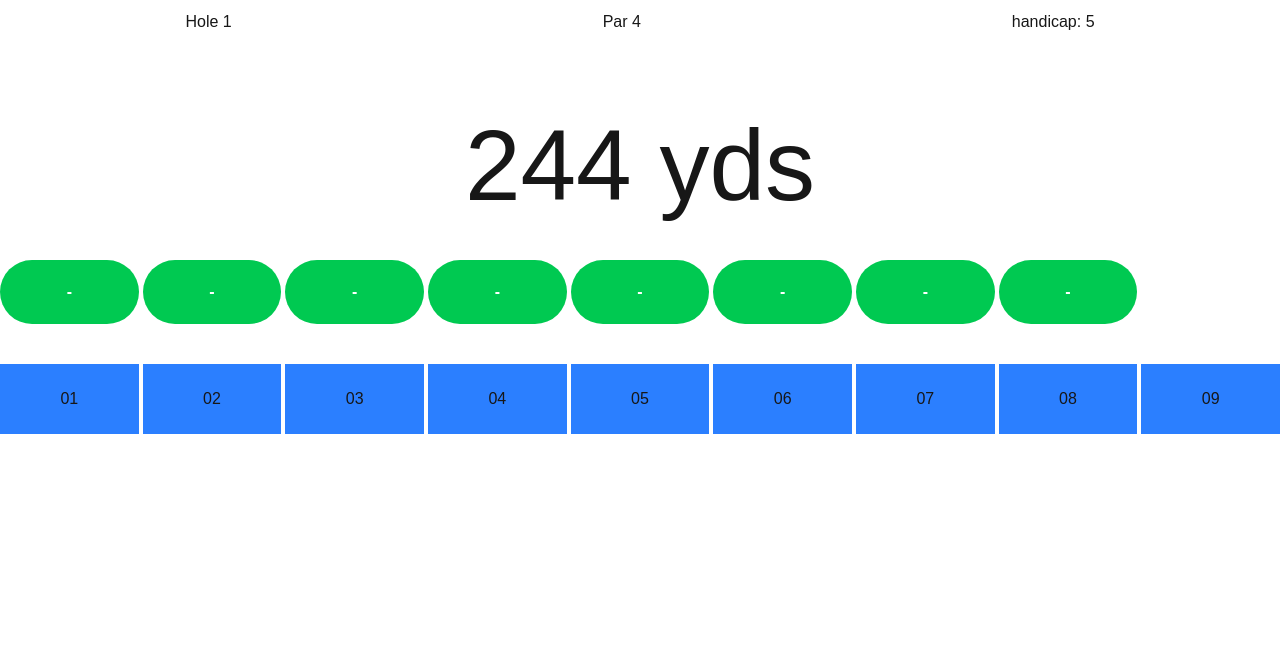
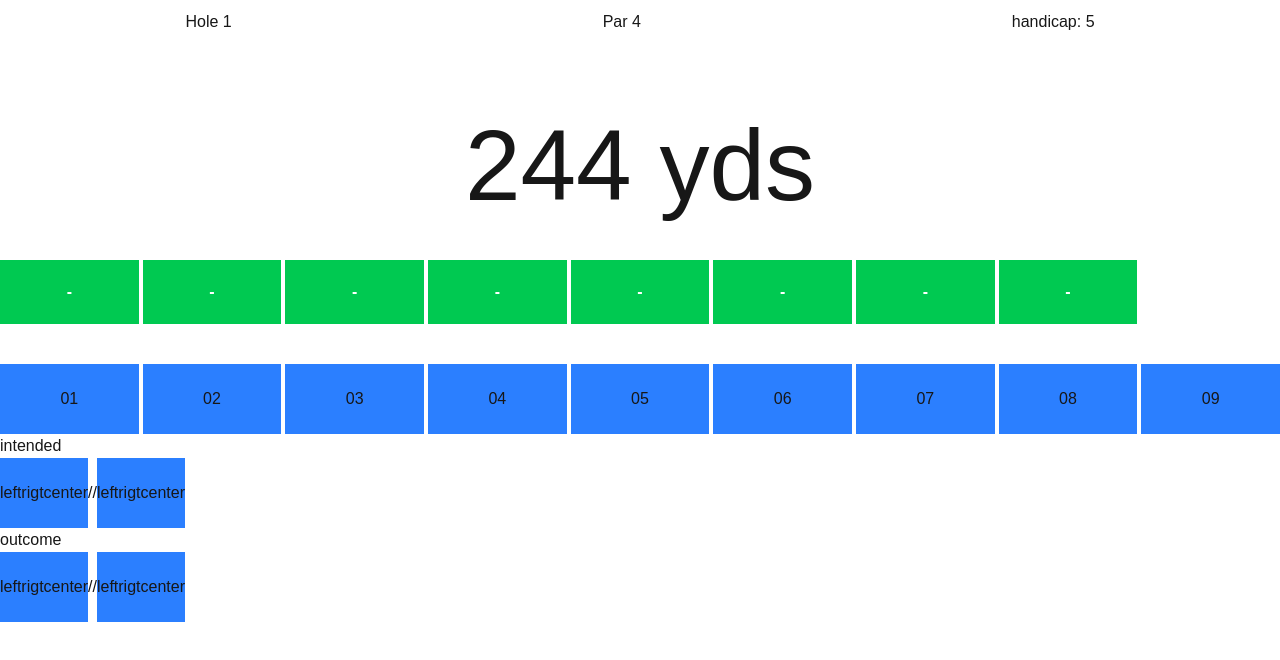
Before and after one commit to jlburks/Golf_Ledger, a Next.js app in the folder my-app/: page / in a window 1280 px wide. Shown: the top 660 px of the page. Built offline with nearby package versions, Linux system fonts and the light colour scheme.

Commit message:
added LedgerA

```diff
--- /dev/null
+++ b/my-app/app/components/LedgerA.tsx
@@ -0,0 +1,30 @@
+
+
+export default function LedgerA() {
+    return (
+        <>
+        <div>
+            <h3>intended</h3>
+
+
+        <button className="bg-blue-500">left</button>
+        <button className="bg-blue-500">rigt</button>
+        <button className="bg-blue-500">center</button>
+        //
+        <button className="bg-blue-500">left</button>
+        <button className="bg-blue-500">rigt</button>
+        <button className="bg-blue-500">center</button>
+        </div>
+        <div>
+            <h3>outcome</h3>
+        <button className="bg-blue-500">left</button>
+        <button className="bg-blue-500">rigt</button>
+        <button className="bg-blue-500">center</button>
+        //
+        <button className="bg-blue-500">left</button>
+        <button className="bg-blue-500">rigt</button>
+        <button className="bg-blue-500">center</button>
+        </div>
+        </>
+    )
+}
--- a/my-app/app/components/plays.tsx
+++ b/my-app/app/components/plays.tsx
@@ -3,16 +3,17 @@ import { SetStateAction, useState } from 'react';
 export default function Plays(x) {
     const [selecthole,setSelectHole] = useState("h1")
 
-    console.log('xxx', x)
 
     let strokeSymbs = []
 
+    const bingo = () => {
+        console.log("hello")
+    }
+
     const createSybs = () => {
-        console.log("helo")
         for (let i=0;i<x.maxStrokes;i++){
-            console.log("+++",i)
         strokeSymbs.push(
-            <button className="bg-green-500 hover:bg-blue-700 text-white font-bold py-5 px-4 rounded-full">
+            <button onClick={bingo} className="bg-green-500 hover:bg-blue-700 text-white font-bold py-5 px-4 rounded-full}" key={i+1} >
                     -
             </button>
         )
@@ -23,8 +24,6 @@ export default function Plays(x) {
      createSybs()
 
     let maxStrokes = x*2
-
-            console.log("sdfsf. ",strokeSymbs)
 
     return(
         <>
--- a/my-app/app/page.tsx
+++ b/my-app/app/page.tsx
@@ -1,9 +1,7 @@
 "use client"
 import { useState } from 'react';
 import EnhancedScoreCard from "./components/EnhancedScoreCard";
-
-
-import Image from "next/image";
+import LedgerA from "./components/LedgerA";
 
 export default function Home() {
 
@@ -11,6 +9,7 @@ export default function Home() {
   return (
   <>
     <EnhancedScoreCard />
+    <LedgerA />
   </>
   );
 }
```
Also changed, not shown: my-app/public/sketch.png (added).
